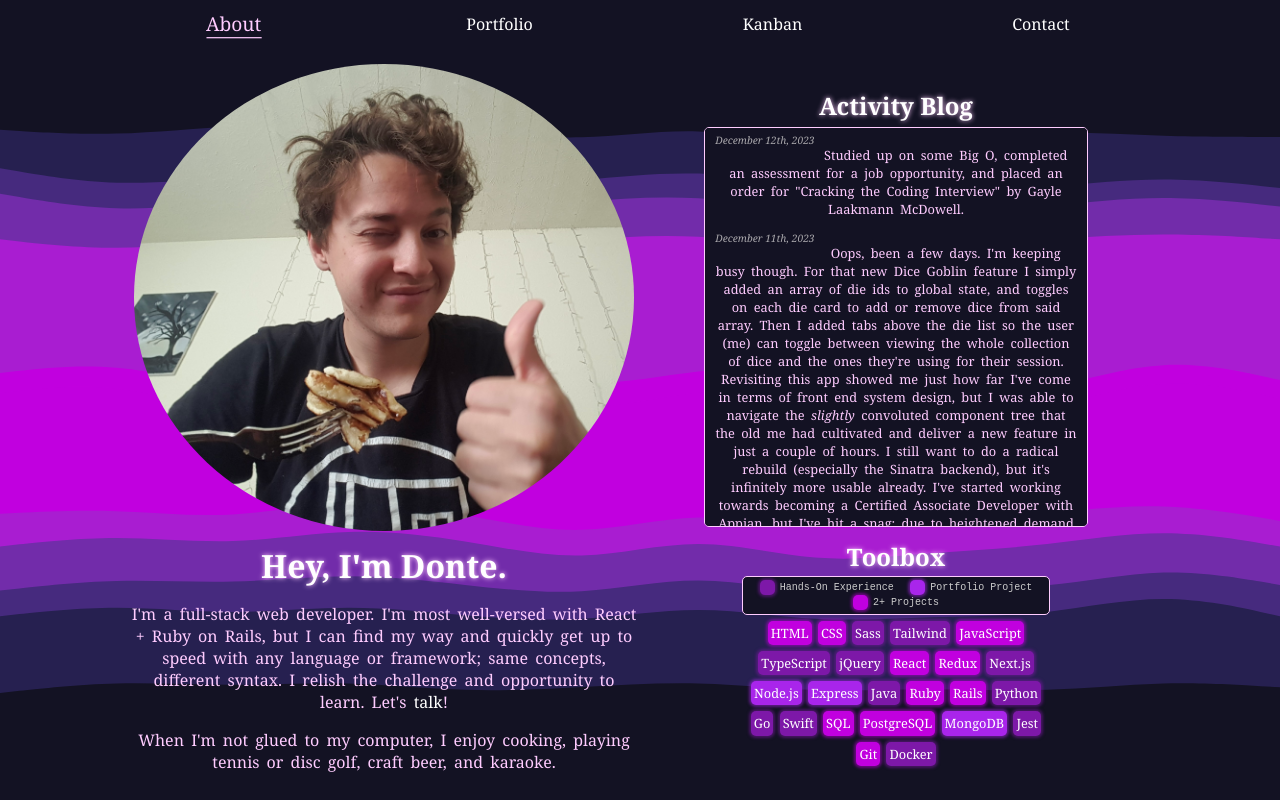
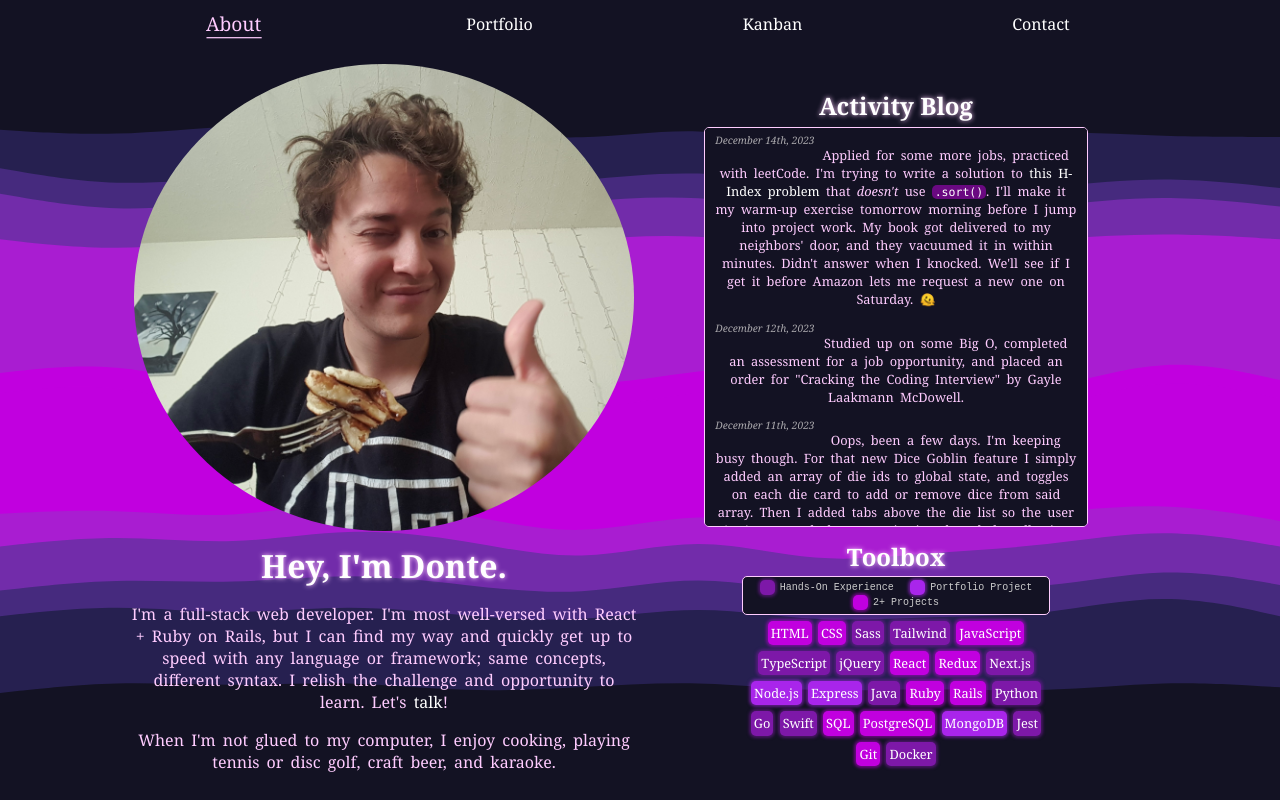
Before and after one commit to dawnteigh/dawnteigh.github.io, a React (Create React App) app: page /#/ in a window 1280 px wide. Built offline with nearby package versions, Linux system fonts and the light colour scheme.

Commit message:
12/14 entry

```diff
--- a/src/data/activity.js
+++ b/src/data/activity.js
@@ -1,4 +1,8 @@
 export const activity = [
+  {
+    date: "December 14th, 2023",
+    entry: `Applied for some more jobs, practiced with leetCode. I'm trying to write a solution to <a href="https://leetcode.com/problems/h-index/description/" target="_blank">this H-Index problem</a> that <em>doesn't</em> use <code>.sort()</code>. I'll make it my warm-up exercise tomorrow morning before I jump into project work. My book got delivered to my neighbors' door, and they vacuumed it in within minutes. Didn't answer when I knocked. We'll see if I get it before Amazon lets me request a new one on Saturday. 🫠`
+  },
   {
     date: "December 12th, 2023",
     entry: `Studied up on some Big O, completed an assessment for a job opportunity, and placed an order for "Cracking the Coding Interview" by Gayle Laakmann McDowell.`
```
